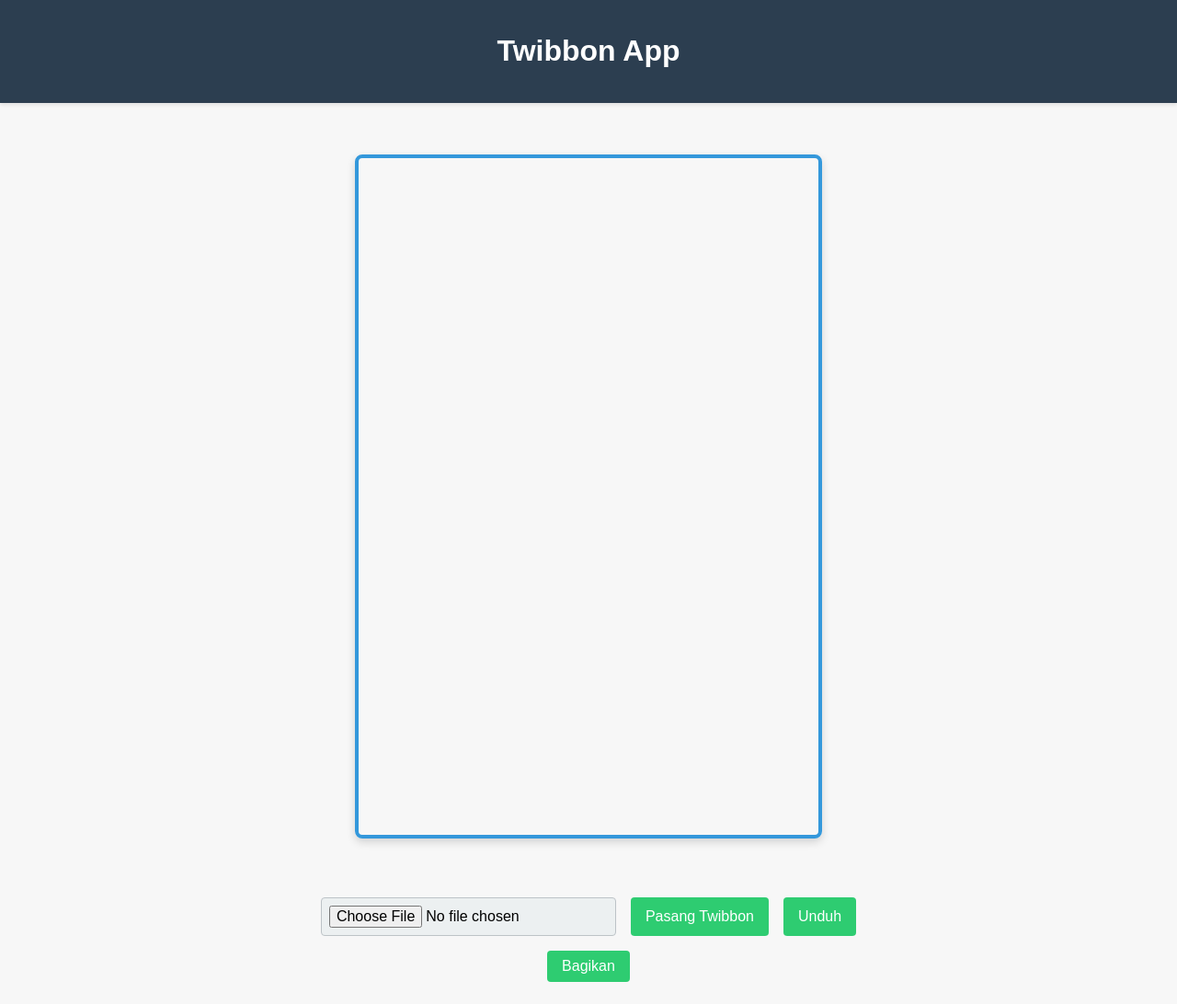
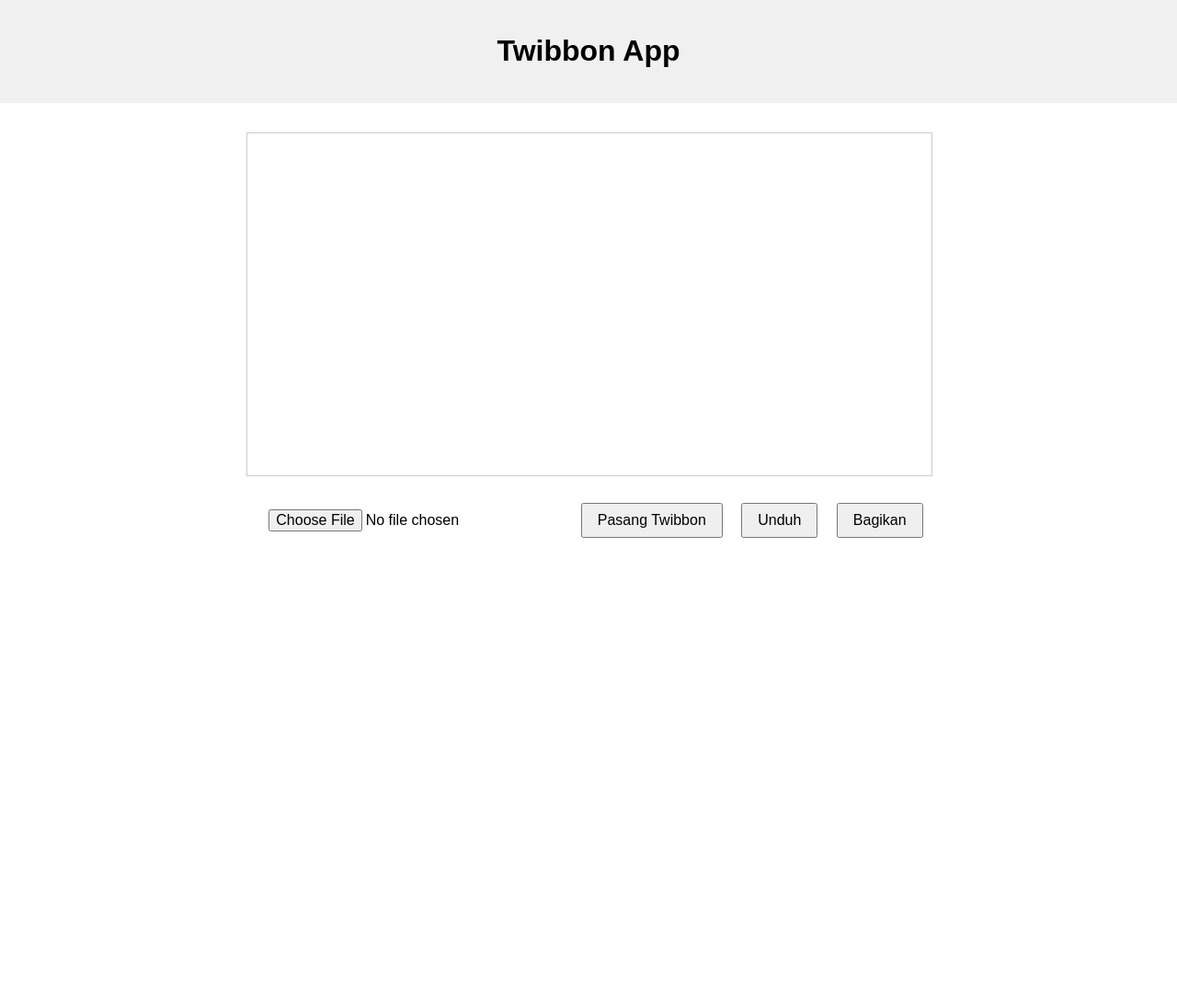
Before and after one commit to xtcodes/xtcodes.github.io, a Jekyll site: the page built from index.html, in a window 1280 px wide. Shown: the whole page at 92% size. Built offline with Jekyll 4.4.1, drawn with Linux system fonts in a browser that asks for light colours; after the commit the page ends 900 px from its top, so only the background shows below that.

Commit message:
Update style.css

```diff
--- a/assets/css/style.css
+++ b/assets/css/style.css
@@ -5,94 +5,31 @@ body {
   display: flex;
   flex-direction: column;
   align-items: center;
-  min-height: 100vh;
-  background-color: #f7f7f7;
 }
 
 header {
-  background: #2c3e50;
-  color: #fff;
+  background: #f0f0f0;
   width: 100%;
   text-align: center;
   padding: 1rem 0;
-  box-shadow: 0 2px 4px rgba(0, 0, 0, 0.1);
 }
 
 .twibbon-app {
   margin-top: 2rem;
-  width: 100%;
-  display: flex;
-  flex-direction: column;
-  align-items: center;
+  text-align: center;
 }
 
-/* --- PERBAIKAN KRUSIAL UNTUK KANVAS 1:1 RESPONSIVE --- */
-.canvas-wrapper {
-  /* Batas lebar visual di desktop */
-  max-width: 500px;
-  /* Lebar responsif 90% viewport */
-  width: 90vw;
-
-  /* --- INI KUNCI UTAMA PERBAIKAN BUG MEMANJANG --- */
-  /* Menetapkan tinggi 100% dari lebar saat ini, MENCIPTAKAN PERSEGI */
-  padding-bottom: 100%;
-
-  position: relative; /* Penting untuk posisi absolut kanvas */
-  border: 4px solid #3498db;
-  border-radius: 8px;
-  overflow: hidden;
-  box-shadow: 0 4px 10px rgba(0, 0, 0, 0.15);
-  margin: 1.5rem auto; /* Terpusat dan margin bawah */
+canvas {
+  border: 1px solid #ccc;
+  width: 100%;
 }
 
-/* Kanvas ditempatkan secara absolut di dalam wrapper persegi */
-canvas {
-  position: absolute;
-  top: 0;
-  left: 0;
-  width: 100%; /* Mengisi 100% lebar wrapper */
-  height: 100%; /* Mengisi 100% tinggi wrapper */
-  display: block;
+.controls {
+  margin-top: 1rem;
 }
 
-/* --- Bagian Kontrol --- */
-.controls {
-  margin-top: 1rem;
-  padding: 1rem;
-  text-align: center;
-  display: flex;
-  flex-wrap: wrap;
-  justify-content: center;
-  max-width: 90%;
-}
-
-button {
+button, input[type="file"] {
   margin: 0.5rem;
   padding: 0.5rem 1rem;
   font-size: 1rem;
-  background-color: #2ecc71;
-  color: white;
-  border: none;
-  border-radius: 4px;
-  cursor: pointer;
-  transition: background-color 0.3s;
 }
-
-button:hover {
-  background-color: #27ae60;
-}
-
-input[type="file"] {
-  margin: 0.5rem;
-  padding: 0.5rem;
-  font-size: 1rem;
-  border: 1px solid #bdc3c7;
-  border-radius: 4px;
-  background-color: #ecf0f1;
-}
-
-@media (max-width: 600px) {
-  .controls button, .controls input[type="file"] {
-    flex-basis: 100%; /* Tombol memenuhi lebar di layar kecil */
-  }
-  }
```
